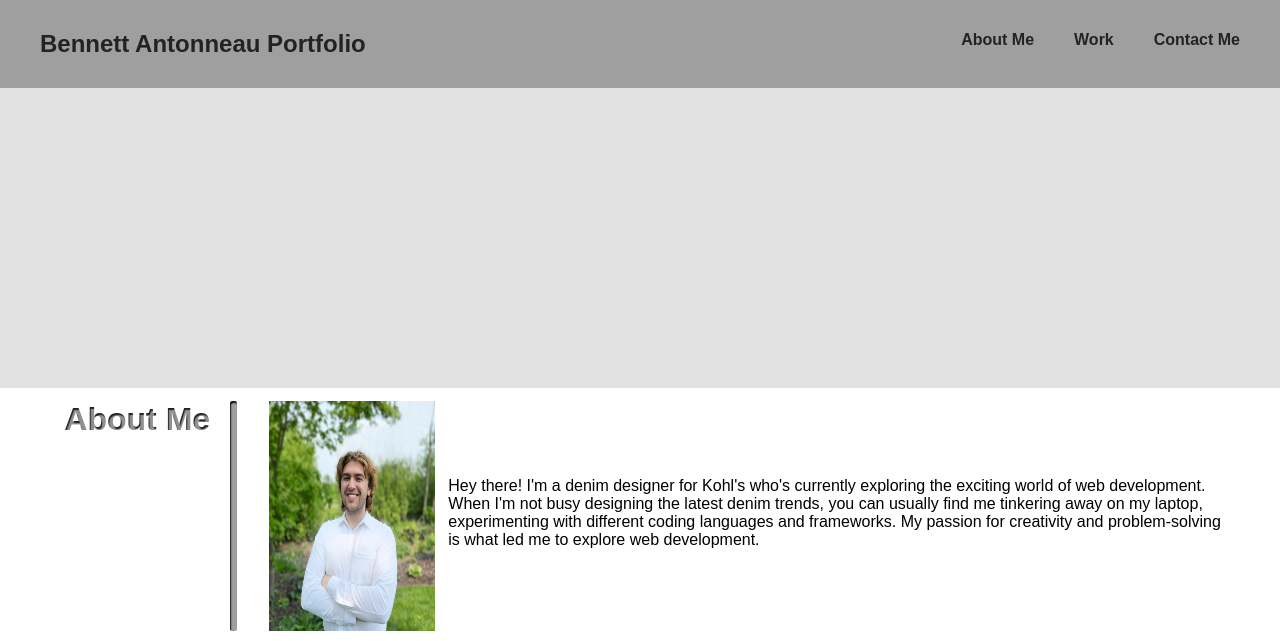
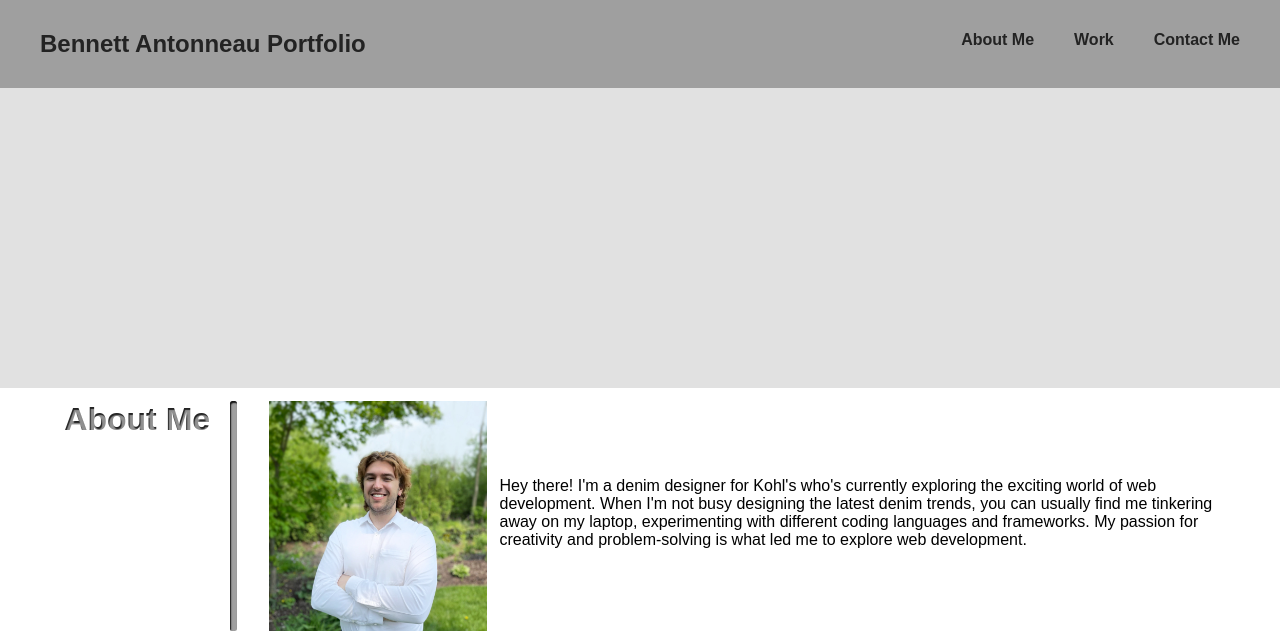
Before and after one commit to bantonneau/firstPortfolio, a plain HTML site: page index.html in a window 1280 px wide. Shown: the top 641 px of the page. Drawn offline with Linux system fonts and the light colour scheme; grey boxes are pictures that could not be loaded.

Commit message:
fix image stretching

```diff
--- a/assets/style.css
+++ b/assets/style.css
@@ -121,7 +121,7 @@ It has a horizontal margin of 1vw on both sides, providing some spacing between
 
 
 #portrait-img {
-    width: 13vw;
+    width: 17vw;
     height: 18vw;
     margin-inline: 1vw;
     background-size: cover;
```
